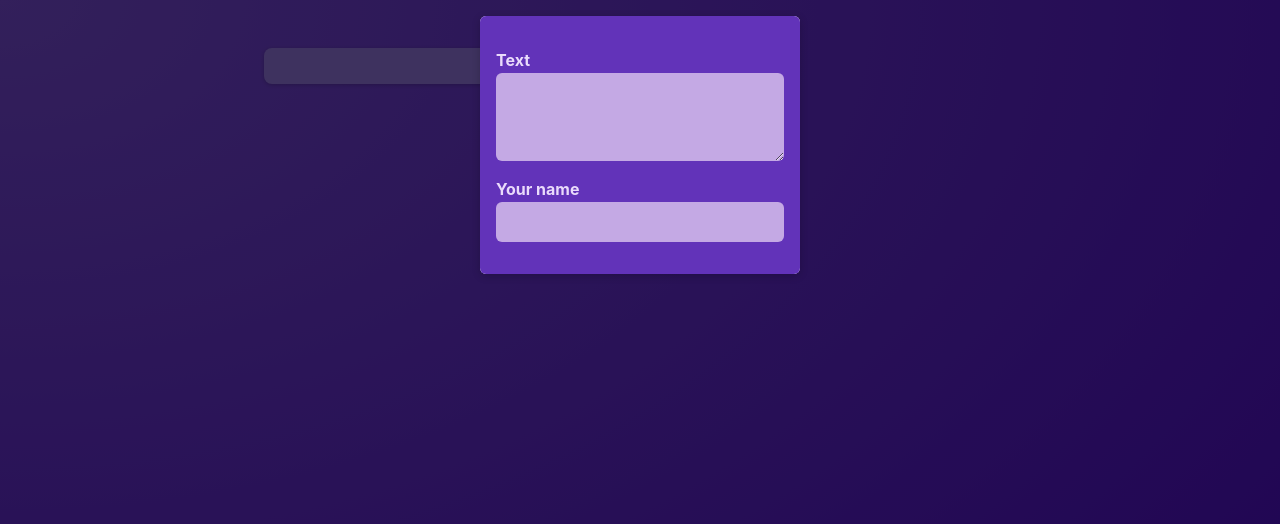
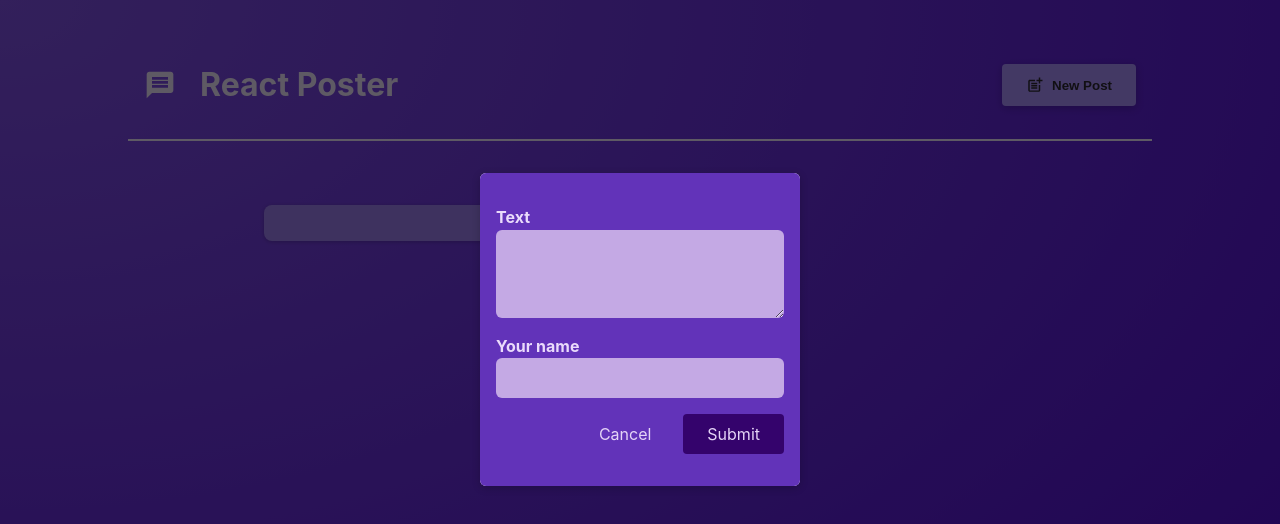
Before and after one commit to muhdammar/react-udemy-complete-guide, a React (Vite) app: page / in a window 1280 px wide. Shown: the top 524 px of the page. Built offline with nearby package versions, Linux system fonts and the light colour scheme.

Commit message:
Main header and submit form button

```diff
--- a/package.json
+++ b/package.json
@@ -10,7 +10,8 @@
   },
   "dependencies": {
     "react": "^18.2.0",
-    "react-dom": "^18.2.0"
+    "react-dom": "^18.2.0",
+    "react-icons": "^5.6.0"
   },
   "devDependencies": {
     "@types/react": "^18.0.17",
--- a/src/App.jsx
+++ b/src/App.jsx
@@ -1,8 +1,20 @@
+import {useState} from 'react'
 import PostsList from "./components/PostsList";
+import MainHeader from './components/MainHeader'
 function App() {
+  const [modalIsVisible, setModalIsVisible] = useState(true);
+  function showModalHandler(){
+    setModalIsVisible(true)
+  }
+  function hideModalHandler(){
+    setModalIsVisible(false)
+  }
+
   return (
+
     <>
-    <PostsList />
+    <MainHeader onCreatePost={showModalHandler}/>
+    <PostsList isPosting={modalIsVisible} onStopPosting={hideModalHandler}/>
     </>
   );
 }
--- /dev/null
+++ b/src/components/MainHeader.jsx
@@ -0,0 +1,23 @@
+import { MdPostAdd, MdMessage } from 'react-icons/md';
+
+import classes from './MainHeader.module.css';
+
+function MainHeader({ onCreatePost }) {
+
+  return (
+    <header className={classes.header}>
+      <h1 className={classes.logo}>
+        <MdMessage />
+        React Poster
+      </h1>
+      <p>
+        <button className={classes.button} onClick={onCreatePost}>
+          <MdPostAdd size={18} />
+          New Post
+        </button>
+      </p>
+    </header>
+  );
+}
+
+export default MainHeader;
--- /dev/null
+++ b/src/components/MainHeader.module.css
@@ -0,0 +1,36 @@
+.header {
+  /* padding: 2rem 10%; */
+  margin: 2rem 10%;
+  padding: 1rem;
+  text-align: center;
+  display: flex;
+  justify-content: space-between;
+  align-items: center;
+  border-bottom: 2px solid #ece1fa;
+}
+
+.logo {
+  font-size: 2rem;
+  display: flex;
+  gap: 1.5rem;
+  align-items: center;
+  color: #ece1fa;
+}
+
+.button {
+  display: inline-flex;
+  align-items: center;
+  gap: 0.5rem;
+  padding: 0.75rem 1.5rem;
+  background-color: #a990fb;
+  color: #2a2630;
+  border: none;
+  border-radius: 4px;
+  box-shadow: 0 2px 8px rgba(0, 0, 0, 0.2);
+  cursor: pointer;
+  font-weight: bold;
+}
+
+.button:hover {
+  background-color: #8c6cf7;
+}
--- a/src/components/NewPost.jsx
+++ b/src/components/NewPost.jsx
@@ -12,6 +12,10 @@
         <label htmlFor="name">Your name</label>
         <input type="text" id="name" required onChange={props.onAuthorChange}/>
       </p>
+      <p className={classes.actions}>
+        <button type='button' onClick={props.onCancel}>Cancel</button>
+        <button >Submit</button>
+      </p>
     </form>
   );
 }
--- a/src/components/Post.module.css
+++ b/src/components/Post.module.css
@@ -33,21 +33,3 @@
     transform: translateY(0);
   }
 }
-.backdrop {
-  position: fixed;
-  top: 0;
-  left: 0;
-  width: 100%;
-  height: 100vh;
-  background-color: rgba(0, 0, 0, 0.6);
-  z-index: 1;
-}
-
-.modal {
-  border: none;
-  border-radius: 6px;
-  box-shadow: 0 2px 8px rgba(0, 0, 0, 0.2);
-  padding: 0;
-  overflow: hidden;
-  z-index: 1;
-}
--- a/src/components/PostsList.jsx
+++ b/src/components/PostsList.jsx
@@ -3,14 +3,10 @@
 import Post from "./Post";
 import classes from "./PostsList.module.css";
 import Modal from "./Modal"
-function PostsList() {
-  const [ modalIsVisible, setModalIsVisible] = useState(true);
+function PostsList({isPosting, onStopPosting}) {
   const [enteredBody, setEnteredBody] = useState("");
   const [enteredAuthor, setEnteredAuthor] = useState("");
 
-  function hideModalHandler(){
-    setModalIsVisible(false)
-  }
 
   function changeBodyHandler(event) {
     setEnteredBody(event.target.value);
@@ -21,10 +17,11 @@
 
   return (
     <>
-    {modalIsVisible ? <Modal onClose={hideModalHandler}>
+    {isPosting ? <Modal onClose={onStopPosting}>
       <NewPost
         onBodyChange={changeBodyHandler}
-        onAuthorChange={changeAuthorHandler} />
+        onAuthorChange={changeAuthorHandler}
+        onCancel={onStopPosting}/>
     </Modal> : null}
 
       <ul className={classes.posts}>
```
Also changed, not shown: 1 other file (tests, documents, lock files or other folders).
